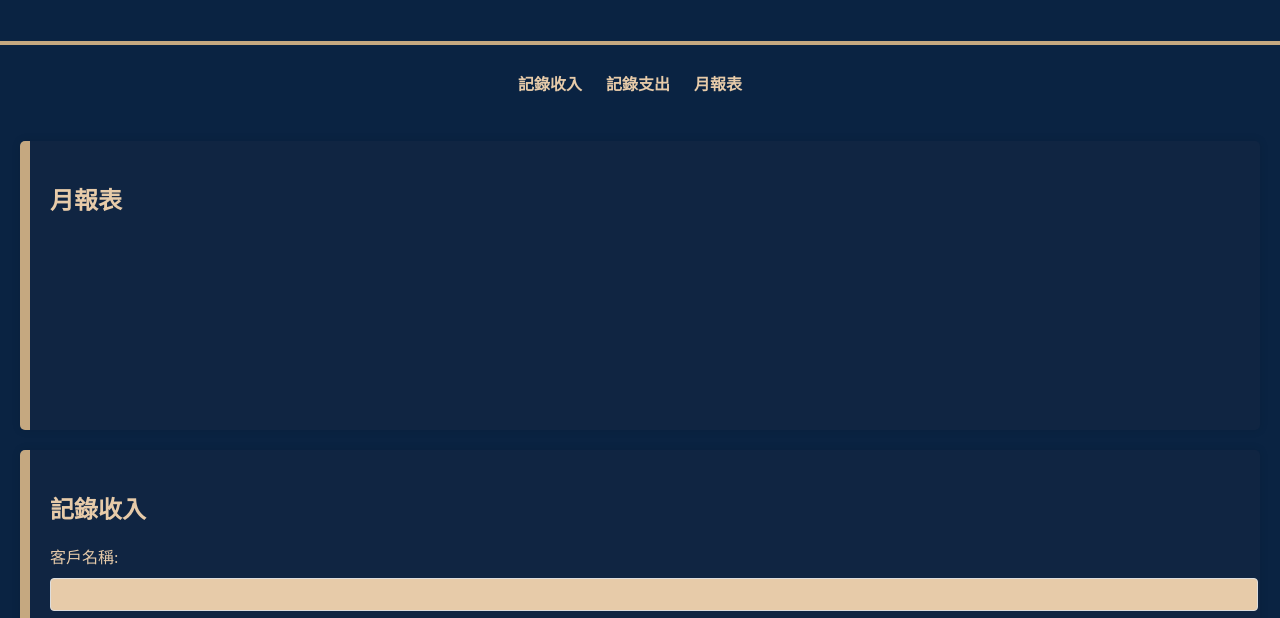
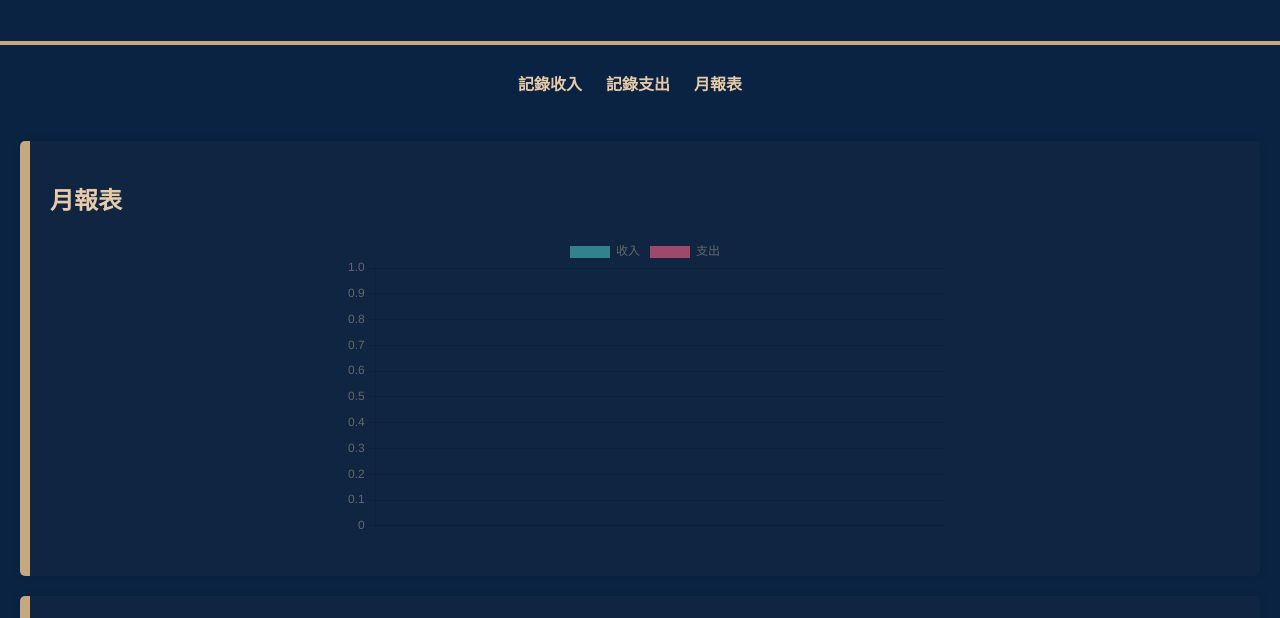
Before and after one commit to bear0103papa/Accounting-system, a plain HTML site: page index.html in a window 1280 px wide. Shown: the part 169-787 px from the top of the page. Drawn offline with nearby package versions, Linux system fonts and the light colour scheme.

Commit message:
Update index.html

```diff
--- a/index.html
+++ b/index.html
@@ -5,6 +5,8 @@
     <meta name="viewport" content="width=device-width, initial-scale=1.0">
     <title>個人記帳系統</title>
     <script src="https://cdn.jsdelivr.net/npm/chart.js"></script>
+        <script defer src="script.js"></script>
+
     <style>
         body {
             font-family: 'Arial, serif;
```
